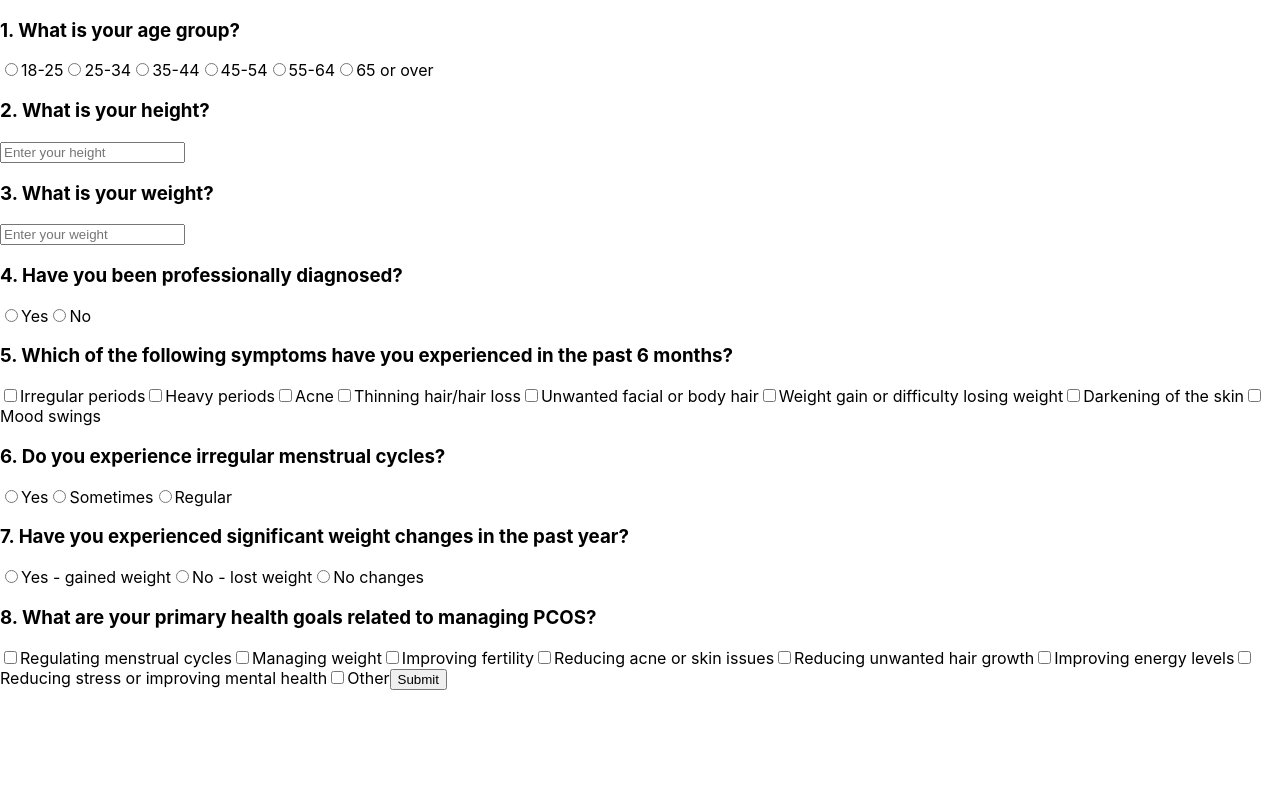
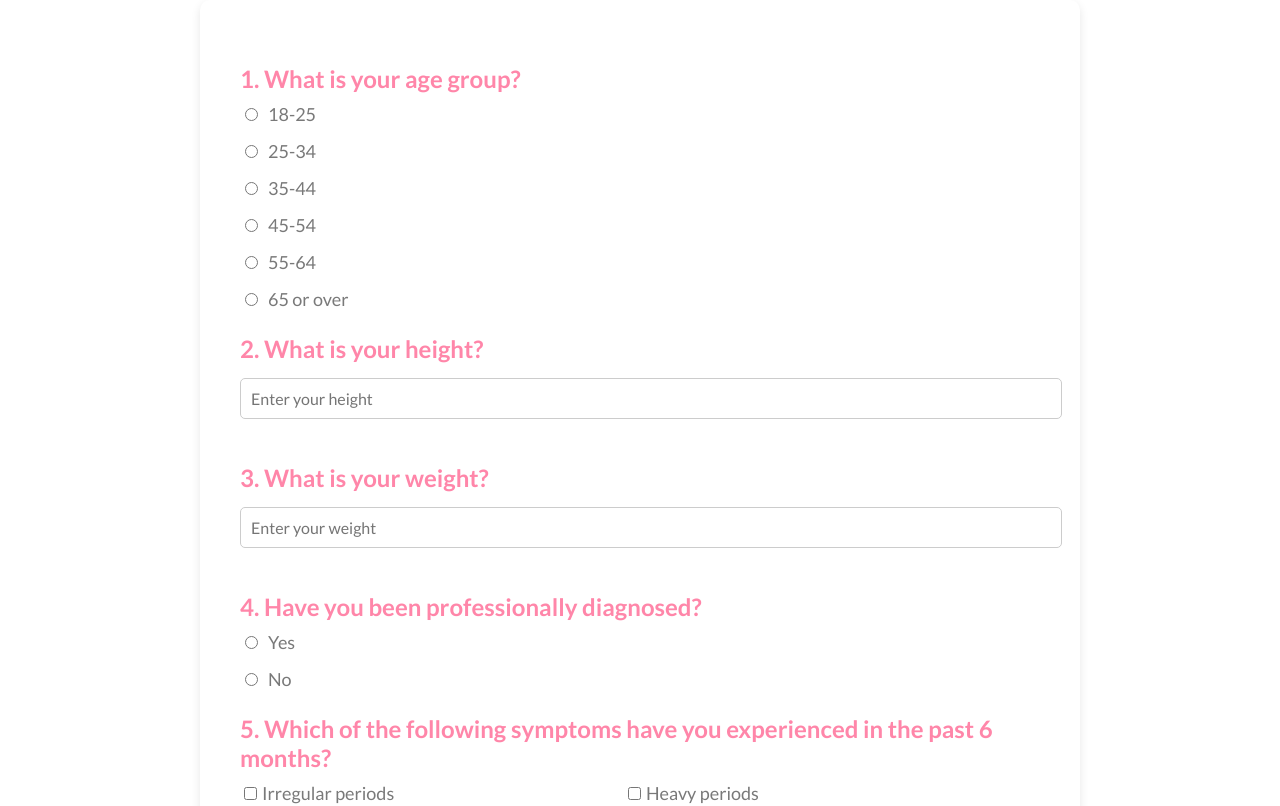
Before and after one commit to kathrynchoii/CysterHood, a React (Create React App) app: page /survey in a window 1280 px wide. Shown: the top 806 px of the page. Built offline with nearby package versions, Linux system fonts and the light colour scheme.

Commit message:
added some styling to survey

```diff
--- a/src/Components/Survey/Survey.css
+++ b/src/Components/Survey/Survey.css
@@ -0,0 +1,85 @@
+@import url('https://fonts.googleapis.com/css2?family=Lato:wght@100;300;400;700;900&display=swap');
+
+.survey-container {
+    display: flex;
+    flex-direction: column;
+    align-items: center;
+    margin: auto;
+    padding: 40px;
+    width: 80%;
+    max-width: 800px;
+    background: #fff;
+    border-radius: 10px;
+    box-shadow: 0 4px 10px rgba(0, 0, 0, 0.1);
+    font-family: 'Lato', sans-serif;
+}
+
+.survey-container h3 {
+    color: #ff86a9;
+    font-size: 24px;
+    margin-bottom: 10px;
+    text-align: left;
+    width: 100%;
+}
+
+.survey-container label {
+    display: block;
+    margin-bottom: 15px;
+    color: #797979;
+    font-size: 18px;
+}
+
+.survey-container input[type="radio"],
+.survey-container input[type="checkbox"] {
+    margin-right: 10px;
+}
+
+.survey-container input[type="text"] {
+    width: 100%;
+    padding: 10px;
+    margin-top: 5px;
+    margin-bottom: 20px;
+    border: 1px solid #ccc;
+    border-radius: 5px;
+    font-size: 16px;
+    font-family: 'Lato', sans-serif;
+}
+
+.survey-container button {
+    width: 100%;
+    padding: 15px;
+    background: #ffb6c1;
+    color: #fff;
+    border: none;
+    border-radius: 50px;
+    font-size: 18px;
+    font-weight: 700;
+    cursor: pointer;
+    transition: background 0.3s ease;
+}
+
+.survey-container button:hover {
+    background: #fc6d96;
+}
+
+.survey-container .form-group {
+    margin-bottom: 20px;
+}
+
+.survey-container .checkbox-group {
+    display: flex;
+    flex-wrap: wrap;
+}
+
+.survey-container .checkbox-group label {
+    width: 48%;
+    margin-bottom: 10px;
+}
+
+.survey-container .checkbox-group input[type="checkbox"] {
+    margin-right: 5px;
+}
+
+.survey-container .other-input {
+    margin-top: 10px;
+}
--- a/src/Components/Survey/Survey.jsx
+++ b/src/Components/Survey/Survey.jsx
@@ -1,4 +1,5 @@
 import React, { useState } from 'react';
+import './Survey.css'; // Make sure to import the CSS file
 
 function SurveyForm() {
   const [surveyData, setSurveyData] = useState({
@@ -44,6 +45,7 @@ function SurveyForm() {
   };
 
   return (
+    <div className="survey-container">
       <form onSubmit={handleSubmit}>
         {/* Question 1 */}
         <h3>1. What is your age group?</h3>
@@ -61,6 +63,7 @@ function SurveyForm() {
         ))}
 
         {/* Question 2 */}
+        <div className="form-group">
           <h3>2. What is your height?</h3>
           <input
             type="text"
@@ -69,8 +72,10 @@ function SurveyForm() {
             onChange={handleChange}
             placeholder="Enter your height"
           />
+        </div>
 
         {/* Question 3 */}
+        <div className="form-group">
           <h3>3. What is your weight?</h3>
           <input
             type="text"
@@ -79,6 +84,7 @@ function SurveyForm() {
             onChange={handleChange}
             placeholder="Enter your weight"
           />
+        </div>
 
         {/* Question 4 */}
         <h3>4. Have you been professionally diagnosed?</h3>
@@ -96,7 +102,9 @@ function SurveyForm() {
         ))}
 
         {/* Question 5 */}
+        <div className="form-group">
           <h3>5. Which of the following symptoms have you experienced in the past 6 months?</h3>
+          <div className="checkbox-group">
             {['Irregular periods', 'Heavy periods', 'Acne', 'Thinning hair/hair loss', 'Unwanted facial or body hair', 'Weight gain or difficulty losing weight', 'Darkening of the skin', 'Mood swings'].map((symptom) => (
               <label key={symptom}>
                 <input
@@ -109,6 +117,8 @@ function SurveyForm() {
                 {symptom}
               </label>
             ))}
+          </div>
+        </div>
 
         {/* Question 6 */}
         <h3>6. Do you experience irregular menstrual cycles?</h3>
@@ -141,7 +151,9 @@ function SurveyForm() {
         ))}
 
         {/* Question 8 */}
+        <div className="form-group">
           <h3>8. What are your primary health goals related to managing PCOS?</h3>
+          <div className="checkbox-group">
             {['Regulating menstrual cycles', 'Managing weight', 'Improving fertility', 'Reducing acne or skin issues', 'Reducing unwanted hair growth', 'Improving energy levels', 'Reducing stress or improving mental health'].map((goal) => (
               <label key={goal}>
                 <input
@@ -154,6 +166,7 @@ function SurveyForm() {
                 {goal}
               </label>
             ))}
+          </div>
 
           {/* Other option with text input */}
           <label>
@@ -173,11 +186,14 @@ function SurveyForm() {
               value={surveyData.otherGoal}
               onChange={handleChange}
               placeholder="Please specify"
+              className="other-input"
             />
           )}
+        </div>
 
         <button type="submit">Submit</button>
       </form>
+    </div>
   );
 }
 
```
Lines whose indentation alone changed are shown as unchanged.
